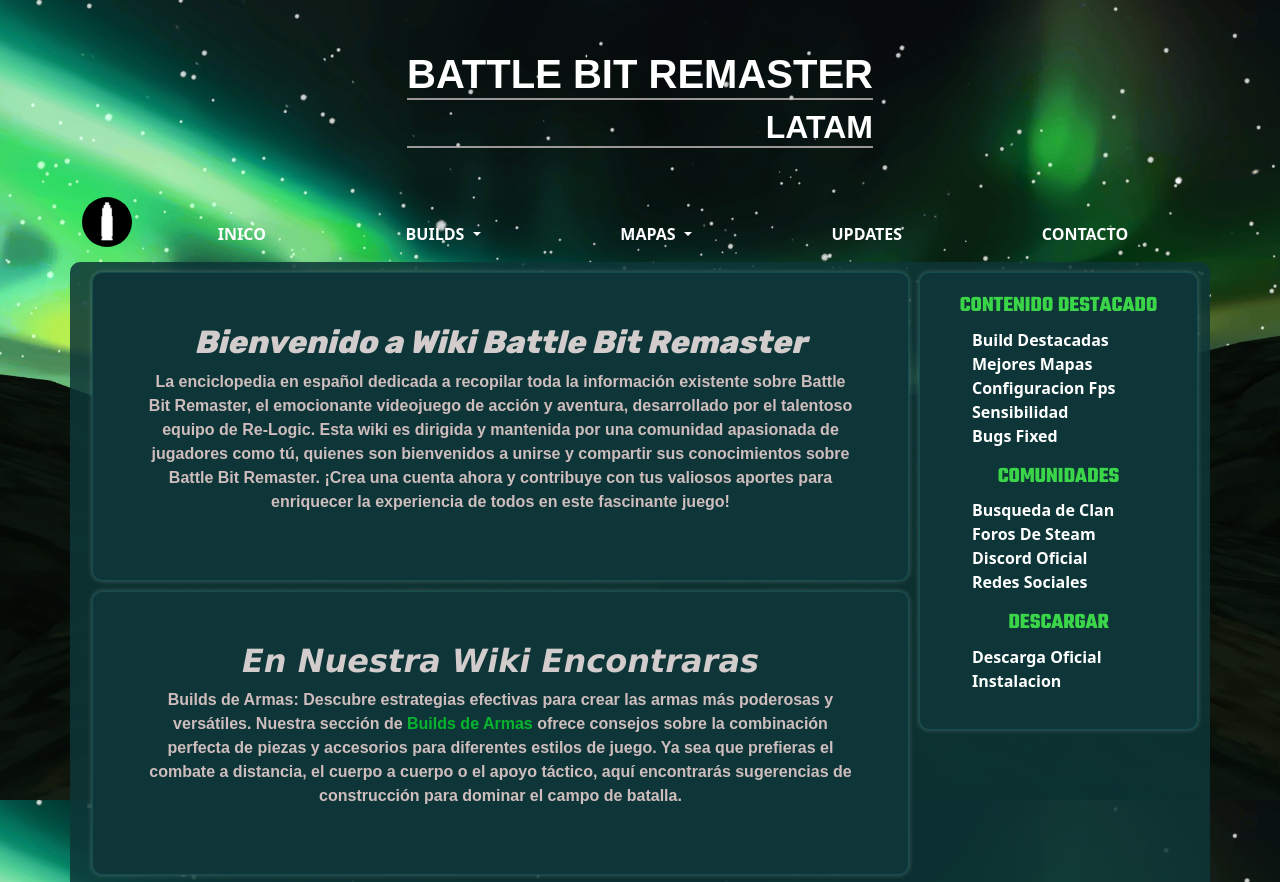
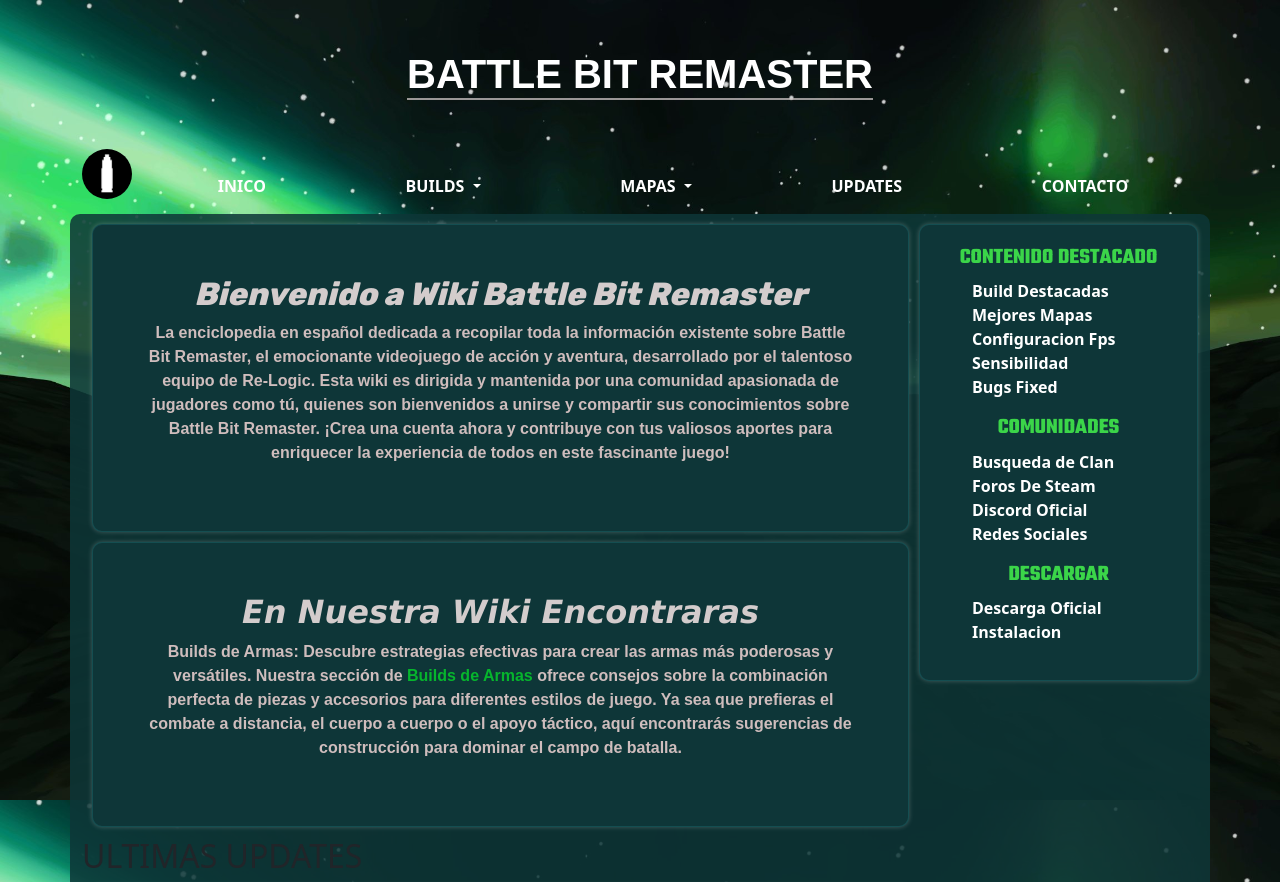
Before and after one commit to maxitoso20/Wiki-BT-Latam, a website: page index.html in a window 1280 px wide. Shown: the top 882 px of the page. Drawn offline with nearby package versions, Linux system fonts and the light colour scheme.

Commit message:
cambio de h2
cambio

```diff
--- a/index.html
+++ b/index.html
@@ -18,7 +18,7 @@
             align-items-center ">
             <div class="titulo">
                 <h1>Battle Bit Remaster</h1>
-                <h2>Latam</h2>
+
             </div>
         </div>
         <nav class="container navbar navbar-expand-lg bg-body-none col-xl-12 col-lg-12 col-md-12">
```
